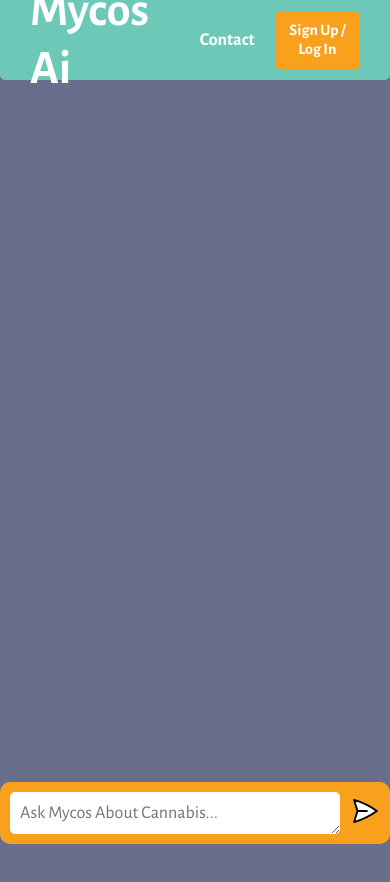
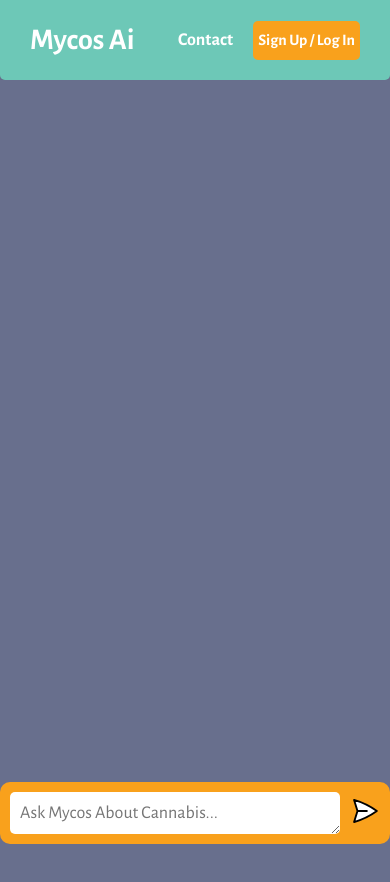
Before and after one commit to JustinM420/mycostest, a website built with Vite: page client/index.html in a window 390 px wide. Built offline with nearby package versions, Linux system fonts and the light colour scheme.

Commit message:
responsive logo sizing

```diff
--- a/client/style.css
+++ b/client/style.css
@@ -27,6 +27,12 @@ body {
   font-size: 48px;
   font-weight: bold;
   color: #ffffff;
+}
+
+@media screen and (max-width: 768px) {
+  .logo {
+    font-size: 30px; /* or any other font size you prefer */
+  }
 }
 
 .nav-menu {
```
